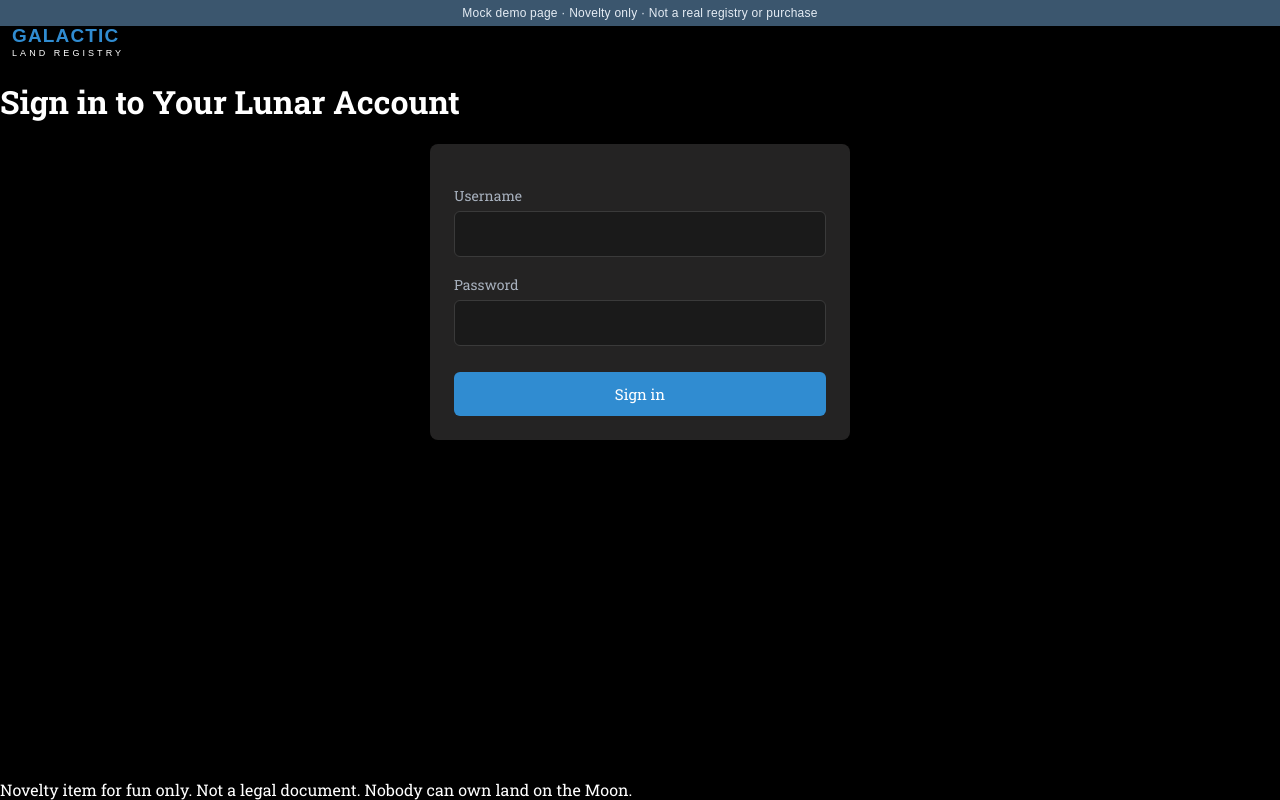
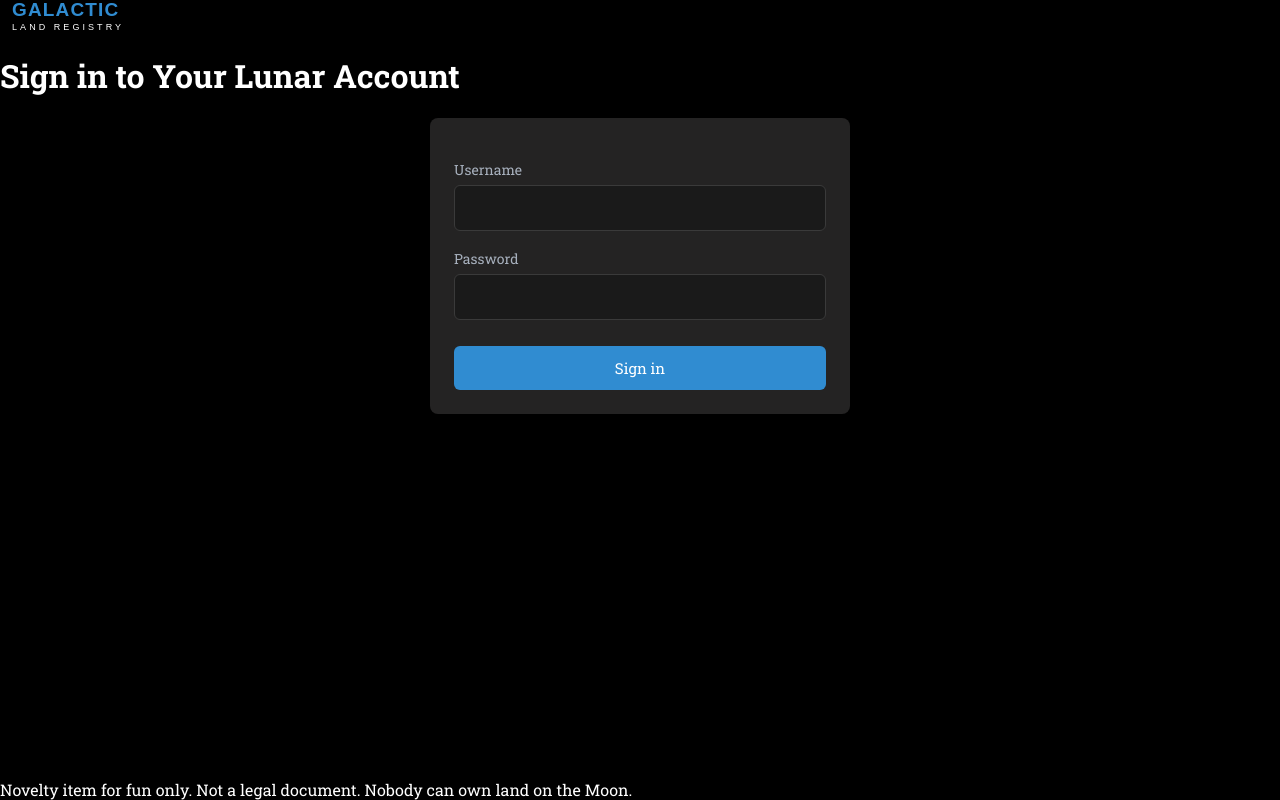
Before and after one commit to Abshar777/official-moonland, a plain HTML site: page index.html in a window 1280 px wide. Drawn offline with Linux system fonts and the light colour scheme.

Commit message:
Update index.html

```diff
--- a/index.html
+++ b/index.html
@@ -44,7 +44,7 @@
   </style>
 </head>
 <body>
-  <div class="mock-bar">Mock demo page · Novelty only · Not a real registry or purchase</div>
+
 
   <header>
     <a class="brand" href="index.html">
```
